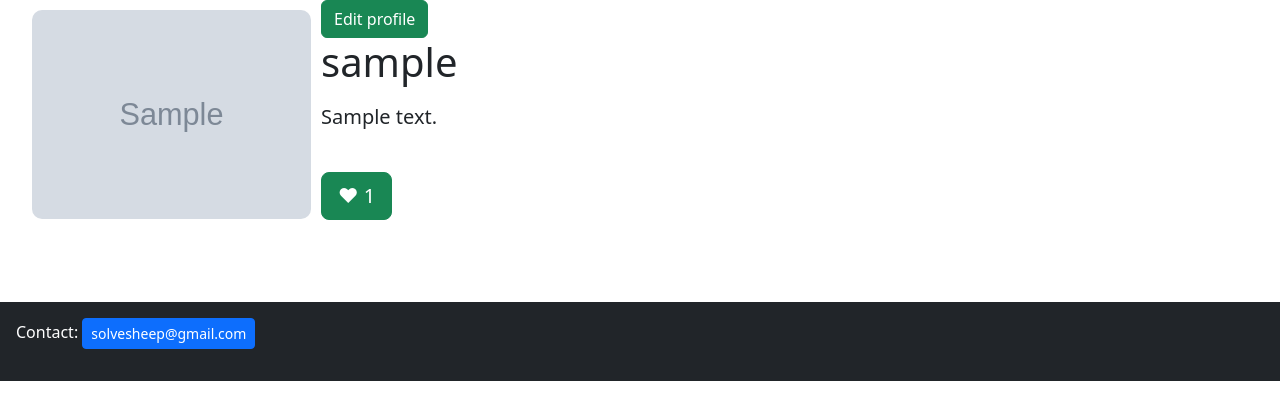
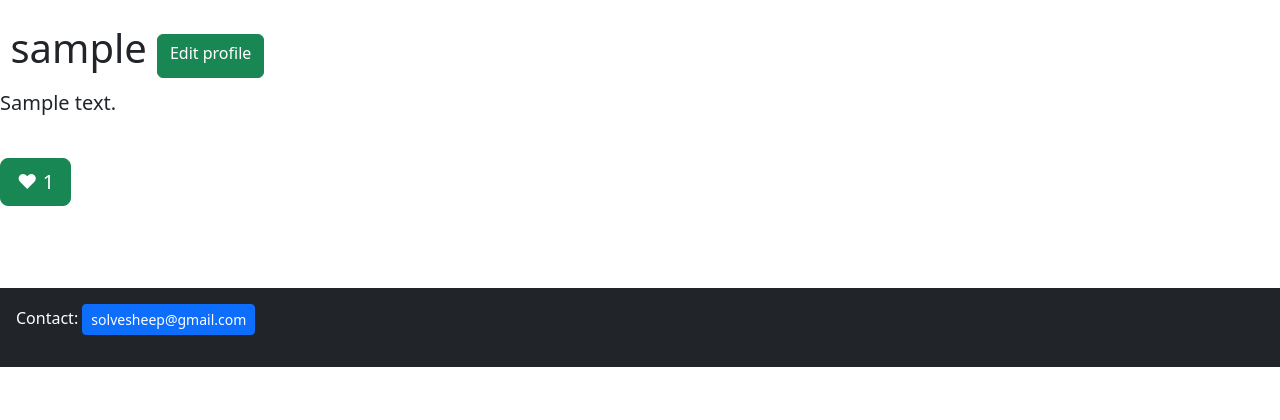
Before and after one commit to Tenerec123/SolveSheep, a Django app: template UsersApp/templates/Acc_display.html in a window 1280 px wide. Shown: the part 75-495 px from the top of the page. Run offline with Django 5.2, Linux system fonts and the light colour scheme; a user stored in the database is signed in; tables that the repository leaves empty hold one stand-in row (values such as "Sample post"); the template is opened without the code that fills it: values that come from a table or form of the project are taken from there, most other values are stand-ins (such as "Sample title", 1, 10 or a date in 2020); grey boxes marked "Sample" are stand-in pictures; parts of the project's set-up code (start-up, migrations or seed data) failed here and were passed over; some libraries are stand-ins or nearby versions.

Commit message:
Users working

```diff
--- a/UsersApp/templates/Acc_display.html
+++ b/UsersApp/templates/Acc_display.html
@@ -1,19 +1,18 @@
 {% extends "base.html" %}
 
-{% block title %} Title1 {% endblock %}
+{% block title %} {% endblock %}
 
 {% block content %}
-<div class="container" style="margin-left: 10px;">
-  {% if bund.image %}
-    <img src="{{ bund.image.url }}"
-         style="float: left; width: 25%; height: 100%; object-fit: cover; border-radius: 10px; margin: 10px; margin-bottom: 0;">
-  {% endif %}
+
+<br>
+<div style=" display: flex; flex-direction: row; ">
+  <h1 class="mb-3"> &nbsp{{ profile_user }}  </h1>
 
    {% if profile_user == request.user %}
-    <a class="btn btn-success" href="{% url 'EditUser' %}">Edit profile</a>
+    <a class="btn btn-success" style="vertical-align: baseline; margin: 10px; " href="{% url 'EditUser' %}">Edit profile</a>
    {% endif %}
+</div>
 
-  <h1 class="mb-3">{{ profile_user }}</h1>
   <p class="fs-5">{{ bund.description }}</p>
   <br>
 
```
Also changed, not shown: UsersApp/templates/user_interface.html (deleted, +0 -9 lines).
